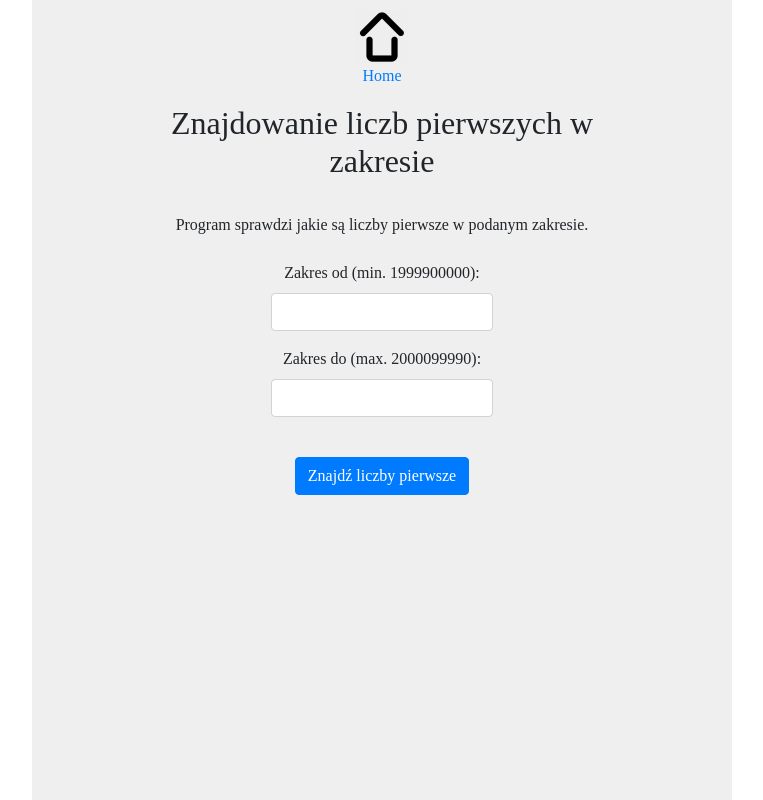
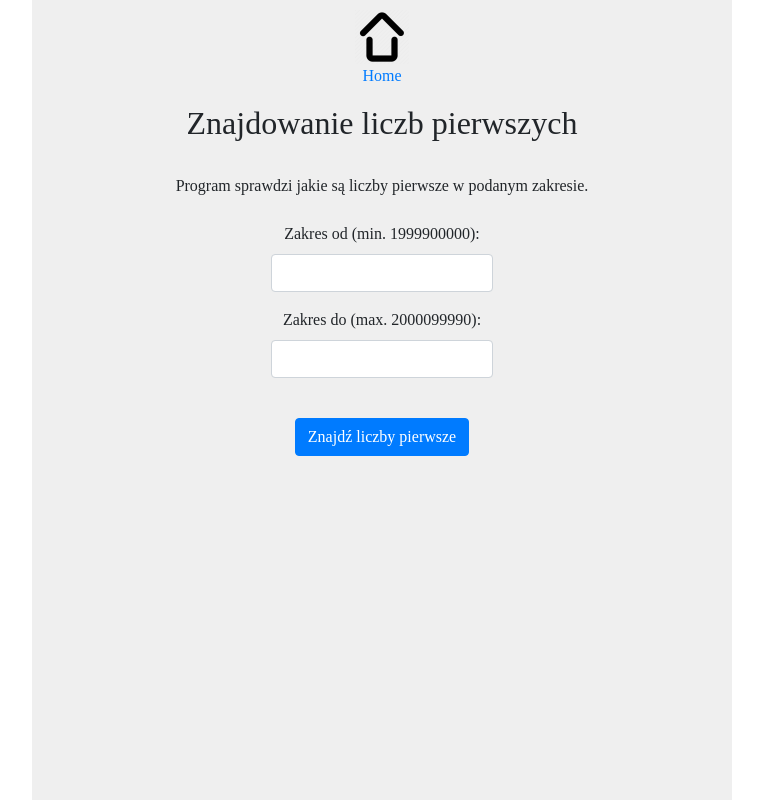
Before and after one commit to piotrecGit/teoria_liczb, a Flask app: page /prime_numbers in a window 1280 px wide. Shown: the whole page, without its empty margins (258-1021 px from the left). Run offline with Flask 2, Linux system fonts and the light colour scheme; parts of the project's set-up code (start-up, migrations or seed data) failed here and were passed over; some libraries are stand-ins or nearby versions.

Commit message:
minor change

```diff
--- a/templates/prime_numbers.html
+++ b/templates/prime_numbers.html
@@ -6,7 +6,7 @@
 
   {% include "_homepage_link.html"%}
 
-  <h2 class="title">Znajdowanie liczb pierwszych w zakresie</h2>
+  <h2 class="title">Znajdowanie liczb pierwszych</h2>
     <br>
     <div style="text-align: center;">
         Program sprawdzi jakie są liczby pierwsze w podanym zakresie.
```
